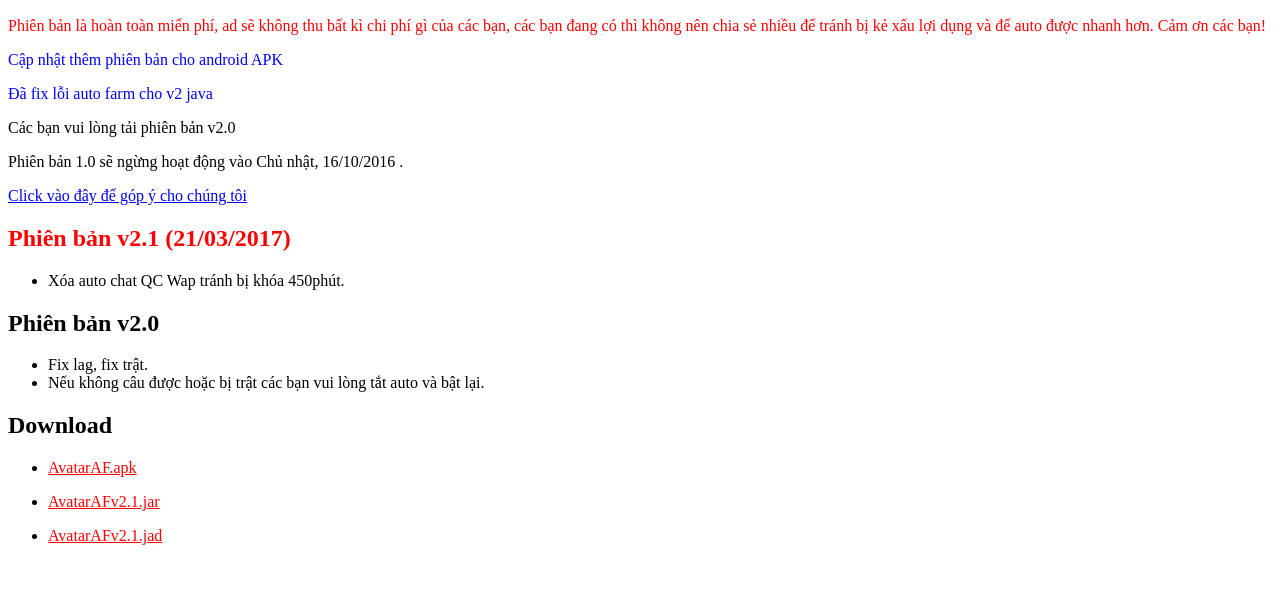
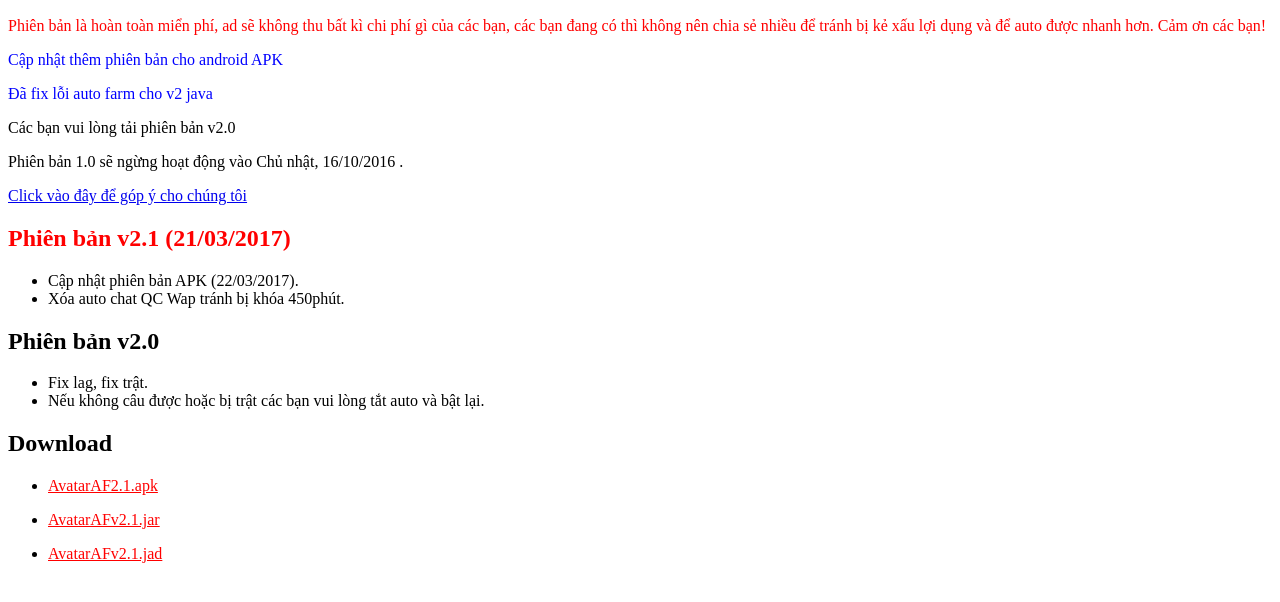
Before and after one commit to nphuonglinh/A, a plain HTML site: page index.html in a window 1280 px wide. Shown: the part 110-712 px from the top of the page. Drawn offline with Linux system fonts and the light colour scheme.

Commit message:
update Android APK v2.1

```diff
--- a/index.html
+++ b/index.html
@@ -8,6 +8,7 @@
 <a href="https://docs.google.com/forms/d/e/1FAIpQLSfXGv5u0QKAZmoWqgCOxNM1bgfyedqwxn6GWFNEvWD5i9bCWw/viewform">Click vào đây để góp ý cho chúng tôi</a>
 <h2 style="color:red;">Phiên bản v2.1 (21/03/2017)</h2>
 <ul>
+<li>Cập nhật phiên bản APK (22/03/2017).</li>
 <li>Xóa auto chat QC Wap tránh bị khóa 450phút.</li>
 </ul>
 <h2><a id="Phin_bn_v20_3"></a>Phiên bản v2.0</h2>
@@ -18,7 +19,7 @@
 <h2><a id="Download_7"></a>Download</h2>
 <ul>
 <li>
-<p><a href="dist/AvatarAF.apk" style="color:red;">AvatarAF.apk</a></p>
+<p><a href="dist/AvatarAFv2.1.apk" style="color:red;">AvatarAF2.1.apk</a></p>
 </li>
 <li>
 <p><a href="dist/AvatarAFv2.1.jar" style="color:red;">AvatarAFv2.1.jar</a></p>
```
Also changed, not shown: 2 other files.
